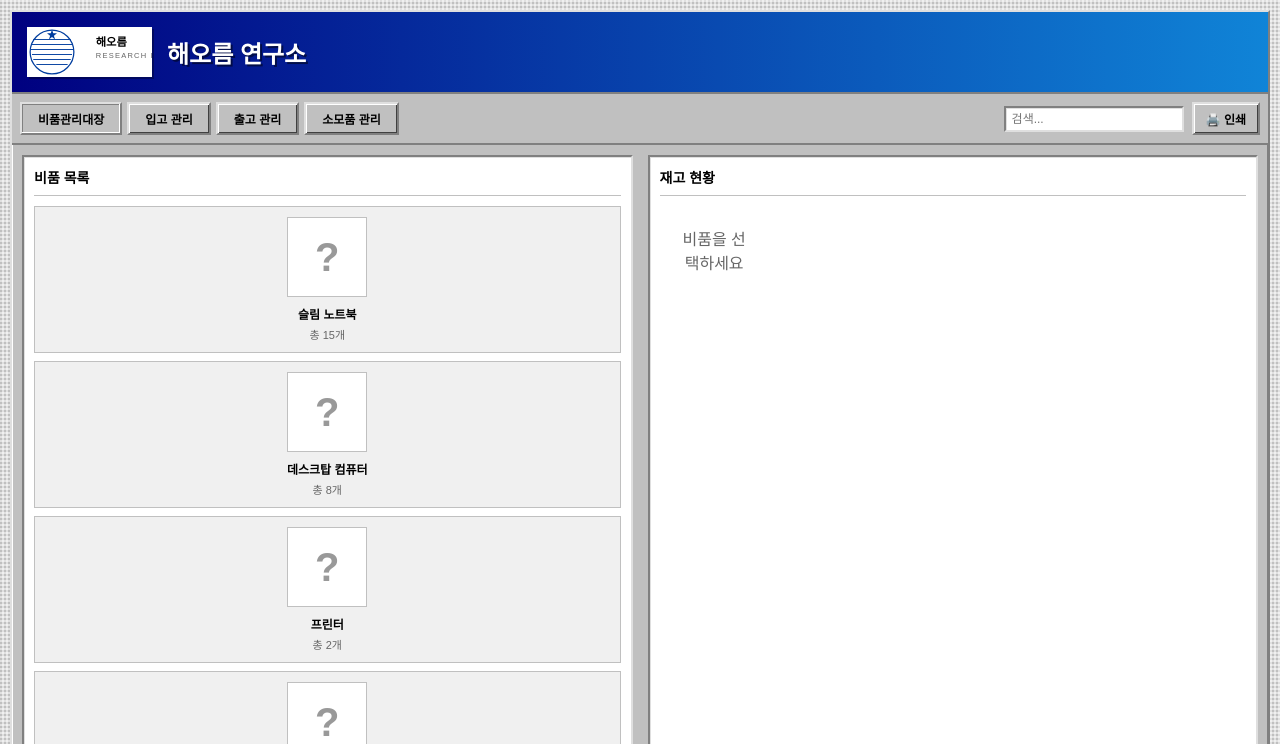
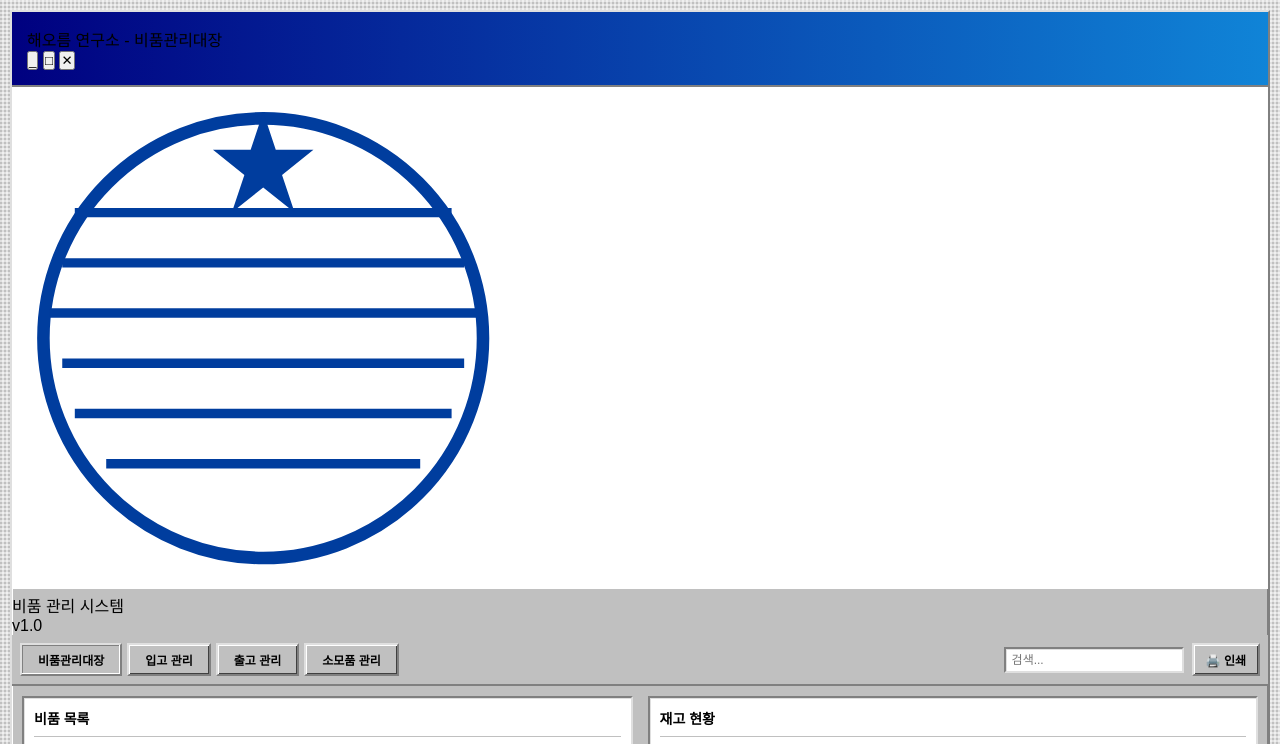
Before and after one commit to haeoreum-research/haeorum-equipment-management, a plain HTML site: page index.html in a window 1280 px wide. Shown: the top 744 px of the page. Drawn offline with Linux system fonts and the light colour scheme.

Commit message:
Update design to MSN Messenger style login window

```diff
--- a/index.html
+++ b/index.html
@@ -10,12 +10,43 @@
     <div class="container">
         <!-- Header with Logo -->
         <div class="header">
-            <div class="logo-section">
-                <img src="logo.svg" alt="해오름 연구소" class="logo">
-                <h1>해오름 연구소</h1>
+            <div class="header-top">
+                <span class="title-bar">해오름 연구소 - 비품관리대장</span>
+                <div class="window-controls">
+                    <button class="control-btn">_</button>
+                    <button class="control-btn">□</button>
+                    <button class="control-btn">✕</button>
+                </div>
             </div>
         </div>
 
+        <!-- Main Content -->
+        <div class="main-content">
+            <!-- Left Panel - Logo and Info -->
+            <div class="left-panel">
+                <div class="logo-container">
+                    <svg class="logo-svg" xmlns="http://www.w3.org/2000/svg" viewBox="0 0 200 80">
+                        <rect width="200" height="80" fill="#ffffff"/>
+                        <circle cx="40" cy="40" r="35" fill="none" stroke="#003d9e" stroke-width="2"/>
+                        <line x1="10" y1="20" x2="70" y2="20" stroke="#003d9e" stroke-width="1.5"/>
+                        <line x1="8" y1="28" x2="72" y2="28" stroke="#003d9e" stroke-width="1.5"/>
+                        <line x1="6" y1="36" x2="74" y2="36" stroke="#003d9e" stroke-width="1.5"/>
+                        <line x1="8" y1="44" x2="72" y2="44" stroke="#003d9e" stroke-width="1.5"/>
+                        <line x1="10" y1="52" x2="70" y2="52" stroke="#003d9e" stroke-width="1.5"/>
+                        <line x1="15" y1="60" x2="65" y2="60" stroke="#003d9e" stroke-width="1.5"/>
+                        <g transform="translate(40, 12)">
+                            <polygon points="0,-8 2,-2 8,-2 3,2 5,8 0,4 -5,8 -3,2 -8,-2 -2,-2" fill="#003d9e"/>
+                        </g>
+                    </svg>
+                </div>
+                <div class="info-section">
+                    <p class="info-text">비품 관리 시스템</p>
+                    <p class="info-version">v1.0</p>
+                </div>
+            </div>
+
+            <!-- Right Panel - Content -->
+            <div class="right-panel">
                 <!-- Navigation Tabs -->
                 <div class="nav-section">
                     <div class="tabs">
@@ -30,7 +61,7 @@
                     </div>
                 </div>
 
-        <!-- Main Content -->
+                <!-- Content Area -->
                 <div class="content">
                     <!-- 비품관리대장 Tab -->
                     <div id="inventory" class="tab-content active">
@@ -129,6 +160,15 @@
                     </div>
                 </div>
             </div>
+        </div>
+
+        <!-- Footer -->
+        <div class="footer">
+            <div class="status-bar">
+                <span class="status-text">준비됨</span>
+            </div>
+        </div>
+    </div>
 
     <script src="script.js"></script>
 </body>
```
Lines whose indentation alone changed are shown as unchanged.
